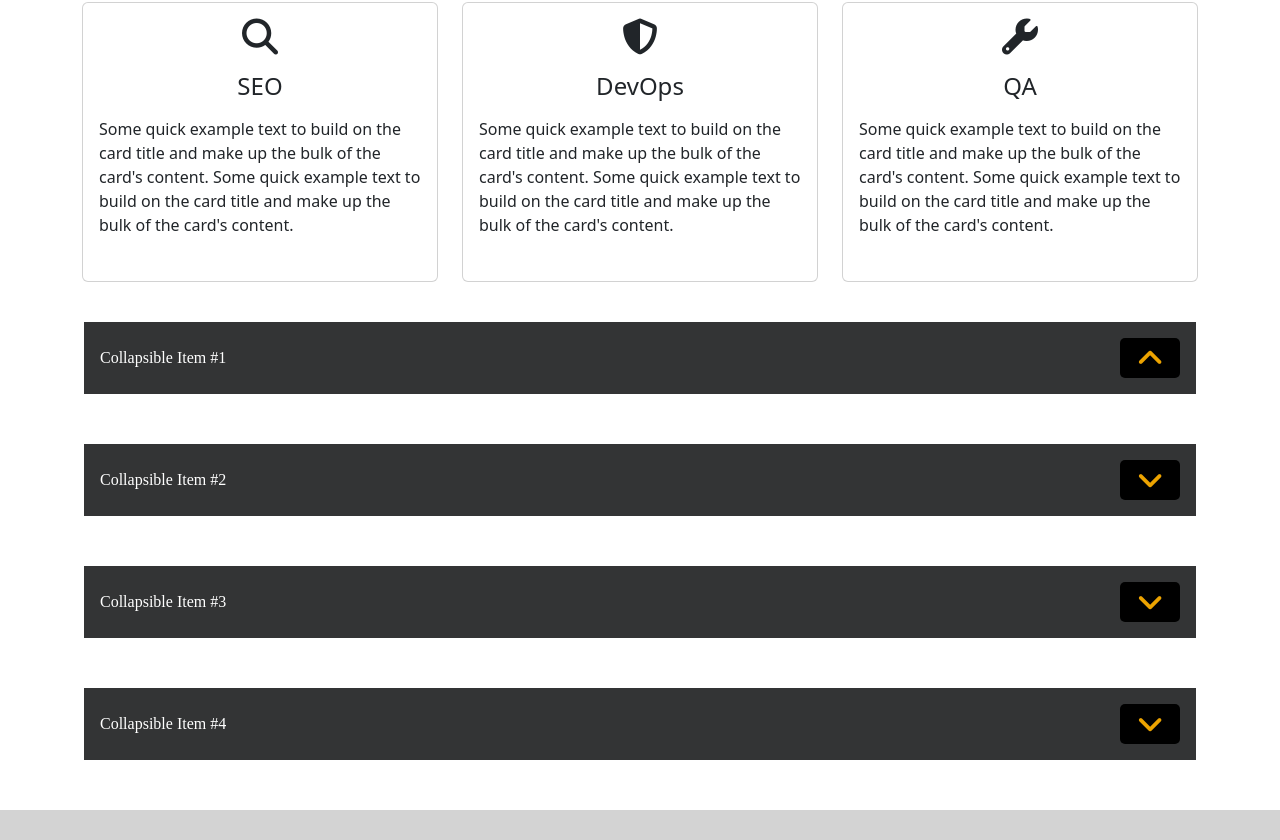
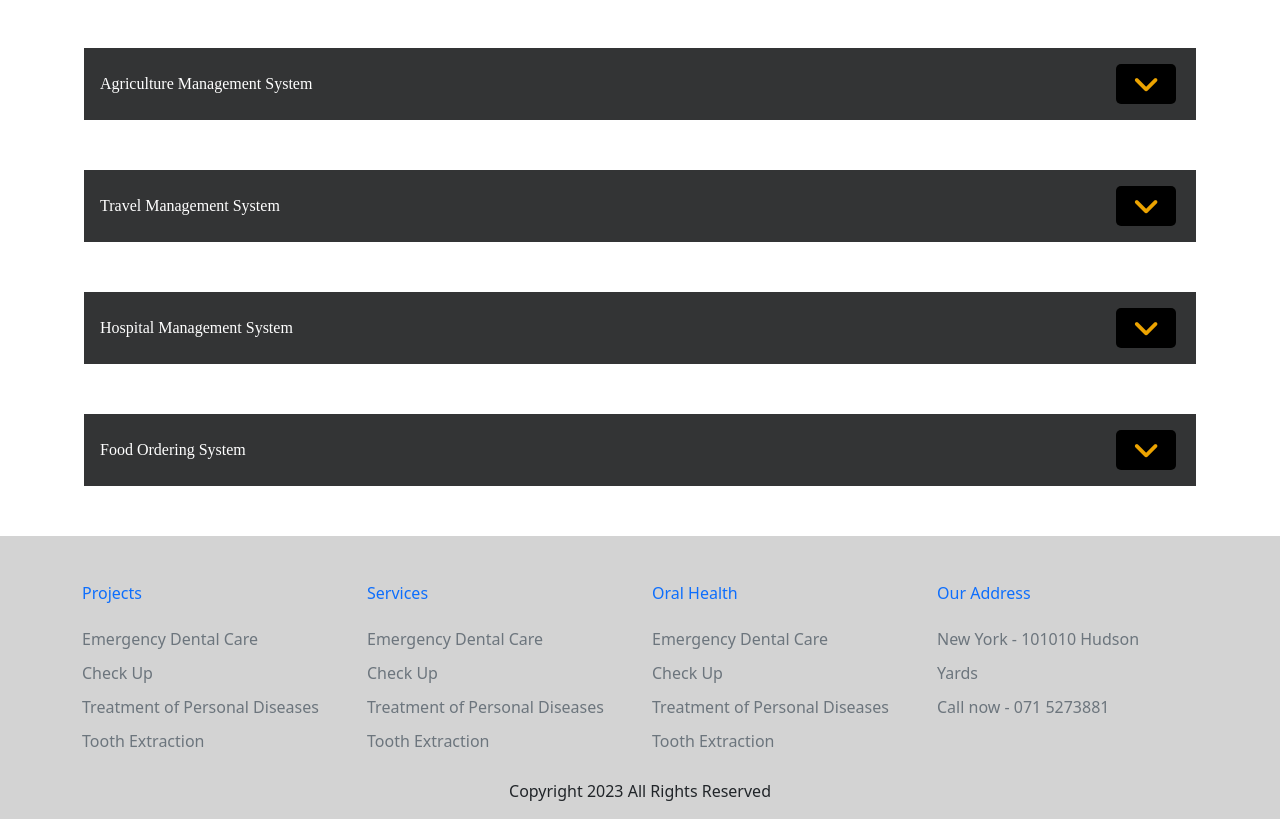
Before and after one commit to Kamindu99/personal-portfolio-web, a React (Create React App) app: page /my-projects in a window 1280 px wide. Shown: the part 480-1320 px from the top of the page. After the commit the page ends 1299 px from the top, so only its background shows below. Built offline with nearby package versions, Linux system fonts and the light colour scheme.

Commit message:
my projects

```diff
--- a/src/App.css
+++ b/src/App.css
@@ -231,3 +231,82 @@ button.btn.btn-link i {
 }
 
 /* end */
+
+
+
+/* my projects css */
+.accordion .card {
+	color: #424e5d;
+	border: 1px solid #dddddd;
+}
+.accordion .card a {
+	color: #424e5d;
+	text-decoration: none;
+}
+.accordion .card-header {
+	background: linear-gradient(#fff, #f1f1f1);
+	padding: .75rem 1rem;
+	position: relative;
+}
+.accordion .card-header:hover {
+	background: linear-gradient(#f1f1f1, #e8e8e8);
+}
+.accordion .card-header h2 {
+	font-size: 1rem;
+}
+.accordion .fa {
+	width: 20px;
+	margin-right: .25rem;
+}
+.accordion .card-header a {
+	float: left;
+	width: 100%;
+	cursor: pointer;
+}
+.accordion .toggle {
+	font-size: .8rem;
+	line-height: .8rem;
+	cursor: pointer;
+	opacity: 0.7;
+	position: absolute;
+	right: 16px;
+	top: 16px;
+	width: 14px;
+	margin: 0;
+}
+.accordion .toggle:hover {
+	opacity: 1;
+}
+.accordion .card-body {
+	padding: 0;
+}
+.accordion .list-group-item {
+	border-radius: 0;
+	border-width: 1px 0 1px 0;
+	padding-left: 30px;
+	background: #d6dbe0;
+	font-weight: 500;
+}
+.accordion .list-group-item:hover {
+	background: #007bff;
+}
+.accordion .list-group-item:hover a {
+	color: #fff !important;
+}
+.accordion .list-group-item:hover .badge{
+	background: #fff;
+	color: #007bff;
+}
+.accordion .list-group-item a {
+	color: #61656b;
+	display: block;
+}
+.accordion .list-group-item .badge {
+	float: right;
+	min-width: 36px;
+}
+.accordion .rotate{
+	transform: rotate(180deg);
+}
+
+/* my projects css end */
--- a/src/pages/MyProjects.tsx
+++ b/src/pages/MyProjects.tsx
@@ -3,9 +3,70 @@ import React from 'react'
 type Props = {}
 
 const MyProjects = (props: Props) => {
+
+    const [projects, setProjects] = React.useState([
+        {
+            id: "headingOne",
+            target: "collapseOne",
+            title: "Computer Shop Management System",
+            description: "It is a long established fact that a reader will be distracted by the readable content of a page when looking at its layout.",
+            image: "https://res.cloudinary.com/dmfljlyu1/image/upload/v1685267799/travelwebkamindu_r6xqqh.jpg",
+            url: "https://miro.medium.com/v2/resize:fit:2400/1*Atv7s1TO3VSEfNpq_2nc1A.jpeg"
+        },
+        {
+            id: "headingTwo",
+            target: "collapseTwo",
+            title: "Tourism Management System",
+            description: "It is a long established fact that a reader will be distracted by the readable content of a page when looking at its layout.",
+            image: "https://res.cloudinary.com/dmfljlyu1/image/upload/v1685799530/dotcomecomputers_rzpgyg.jpg",
+            url: "https://miro.medium.com/v2/resize:fit:2400/1*Atv7s1TO3VSEfNpq_2nc1A.jpeg"
+        },
+        {
+            id: "headingThree",
+            target: "collapseThree",
+            title: "Personal Portfolio Website",
+            description: "It is a long established fact that a reader will be distracted by the readable content of a page when looking at its layout.",
+            image: "https://res.cloudinary.com/dmfljlyu1/image/upload/v1687292391/potfolioappmy_imyf7n.jpg",
+            url: "https://miro.medium.com/v2/resize:fit:2400/1*Atv7s1TO3VSEfNpq_2nc1A.jpeg"
+        },
+        {
+            id: "headingFour",
+            target: "collapseFour",
+            title: "Agriculture Management System",
+            description: "It is a long established fact that a reader will be distracted by the readable content of a page when looking at its layout.",
+            image: "https://res.cloudinary.com/dmfljlyu1/image/upload/v1687292391/potfolioappmy_imyf7n.jpg",
+            url: "https://miro.medium.com/v2/resize:fit:2400/1*Atv7s1TO3VSEfNpq_2nc1A.jpeg"
+        },
+        {
+            id: "headingFive",
+            target: "collapseFive",
+            title: "Travel Management System",
+            description: "It is a long established fact that a reader will be distracted by the readable content of a page when looking at its layout.",
+            image: "https://res.cloudinary.com/dmfljlyu1/image/upload/v1687292391/potfolioappmy_imyf7n.jpg",
+            url: "https://miro.medium.com/v2/resize:fit:2400/1*Atv7s1TO3VSEfNpq_2nc1A.jpeg"
+        },
+        {
+            id: "headingSix",
+            target: "collapseSix",
+            title: "Hospital Management System",
+            description: "It is a long established fact that a reader will be distracted by the readable content of a page when looking at its layout.",
+            image: "https://res.cloudinary.com/dmfljlyu1/image/upload/v1687292391/potfolioappmy_imyf7n.jpg",
+            url: "https://miro.medium.com/v2/resize:fit:2400/1*Atv7s1TO3VSEfNpq_2nc1A.jpeg"
+        },
+        {
+            id: "headingSeven",
+            target: "collapseSeven",
+            title: "Food Ordering System",
+            description: "It is a long established fact that a reader will be distracted by the readable content of a page when looking at its layout.",
+            image: "https://res.cloudinary.com/dmfljlyu1/image/upload/v1687292391/potfolioappmy_imyf7n.jpg",
+            url: "https://miro.medium.com/v2/resize:fit:2400/1*Atv7s1TO3VSEfNpq_2nc1A.jpeg"
+        }
+    ])
+
     return (
         <div>
-            <section id="services">
+            <br/>
+            {/* <section id="services">
         <div className="container">
             <h1 className="text-center">My Projects</h1>
             <div className="row">
@@ -83,80 +144,32 @@ const MyProjects = (props: Props) => {
                 </div>
             </div>
         </div>
-    </section>
+    </section> */}
 
             <div className="container">
                 <div className="accordion" id="accordionExample">
+                    {projects.map((project) => (
                           <div className="item">
-                        <div className="item-header" id="headingOne">
+                          <div className="item-header" id={project.id}>
                               <h2 className="mb-0">
-                                <button className="btn btn-link" type="button" data-toggle="collapse"
-                                    data-target="#collapseOne" aria-expanded="true" aria-controls="collapseOne">
-                                    Collapsible Item #1
+                                  <button className="btn btn-link collapsed" type="button" data-toggle="collapse"
+                                      data-target={`#${project.target}`} aria-expanded="true" aria-controls={project.target}>
+                                        {project.title}
                                       <i className="fa fa-angle-down"></i>
                                   </button>
                               </h2>
                           </div>
-                        <div id="collapseOne" className="collapse" aria-labelledby="headingOne"
+                          <div id={project.target} className="collapse" aria-labelledby={project.id}
                               data-parent="#accordionExample">
                               <div className="t-p">
                                   It is a long established fact that a reader will be distracted by the readable content of a page when looking at its layout. The point of using Lorem Ipsum is that it has a more-or-less normal distribution of letters, as opposed to using 'Content here, content here', making it look like readable English. Many desktop publishing packages and web page editors now use Lorem Ipsum as their default model text, and a search for 'lorem ipsum' will uncover many web sites still in their infancy. Various versions have evolved over the years, sometimes by accident, sometimes on purpose (injected humour and the like).
                               </div>
-                        </div>
-                    </div>
-                    <div className="item">
-                        <div className="item-header" id="headingTwo">
-                            <h2 className="mb-0">
-                                <button className="btn btn-link collapsed" type="button" data-toggle="collapse"
-                                    data-target="#collapseTwo" aria-expanded="false" aria-controls="collapseTwo">
-                                    Collapsible Item #2
-                                    <i className="fa fa-angle-down"></i>
-                                </button>
-                            </h2>
-                        </div>
-                        <div id="collapseTwo" className="collapse" aria-labelledby="headingTwo"
-                            data-parent="#accordionExample">
                                 <div className="t-p">
-                                It is a long established fact that a reader will be distracted by the readable content of a page when looking at its layout. The point of using Lorem Ipsum is that it has a more-or-less normal distribution of letters, as opposed to using 'Content here, content here', making it look like readable English. Many desktop publishing packages and web page editors now use Lorem Ipsum as their default model text, and a search for 'lorem ipsum' will uncover many web sites still in their infancy. Various versions have evolved over the years, sometimes by accident, sometimes on purpose (injected humour and the like).
+                                    <img src={project.image} alt="" className="img-fluid" />
                                 </div>
                           </div>
                       </div>
-                    <div className="item">
-                        <div className="item-header" id="headingThree">
-                            <h2 className="mb-0">
-                                <button className="btn btn-link collapsed" type="button" data-toggle="collapse"
-                                    data-target="#collapseThree" aria-expanded="false"
-                                    aria-controls="collapseThree">
-                                    Collapsible Item #3
-                                    <i className="fa fa-angle-down"></i>
-                                </button>
-                            </h2>
-                        </div>
-                        <div id="collapseThree" className="collapse" aria-labelledby="headingThree"
-                            data-parent="#accordionExample">
-                            <div className="t-p">
-                                It is a long established fact that a reader will be distracted by the readable content of a page when looking at its layout. The point of using Lorem Ipsum is that it has a more-or-less normal distribution of letters, as opposed to using 'Content here, content here', making it look like readable English. Many desktop publishing packages and web page editors now use Lorem Ipsum as their default model text, and a search for 'lorem ipsum' will uncover many web sites still in their infancy. Various versions have evolved over the years, sometimes by accident, sometimes on purpose (injected humour and the like).
-                            </div>
-                        </div>
-                    </div>
-                    <div className="item">
-                        <div className="item-header" id="headingFour">
-                            <h2 className="mb-0">
-                                <button className="btn btn-link collapsed" type="button" data-toggle="collapse"
-                                    data-target="#collapseFour" aria-expanded="false"
-                                    aria-controls="collapseFour">
-                                    Collapsible Item #4
-                                    <i className="fa fa-angle-down"></i>
-                                </button>
-                            </h2>
-                        </div>
-                        <div id="collapseFour" className="collapse" aria-labelledby="headingFour"
-                            data-parent="#accordionExample">
-                            <div className="t-p">
-                                It is a long established fact that a reader will be distracted by the readable content of a page when looking at its layout. The point of using Lorem Ipsum is that it has a more-or-less normal distribution of letters, as opposed to using 'Content here, content here', making it look like readable English. Many desktop publishing packages and web page editors now use Lorem Ipsum as their default model text, and a search for 'lorem ipsum' will uncover many web sites still in their infancy. Various versions have evolved over the years, sometimes by accident, sometimes on purpose (injected humour and the like).
-                            </div>
-                        </div>
-                    </div>
+                    ))}
                 </div>
             </div>
         </div>
```
Also changed, not shown: src/pages/MyProfile.tsx (added, +113 -0 lines). Lines whose indentation alone changed are shown as unchanged.
